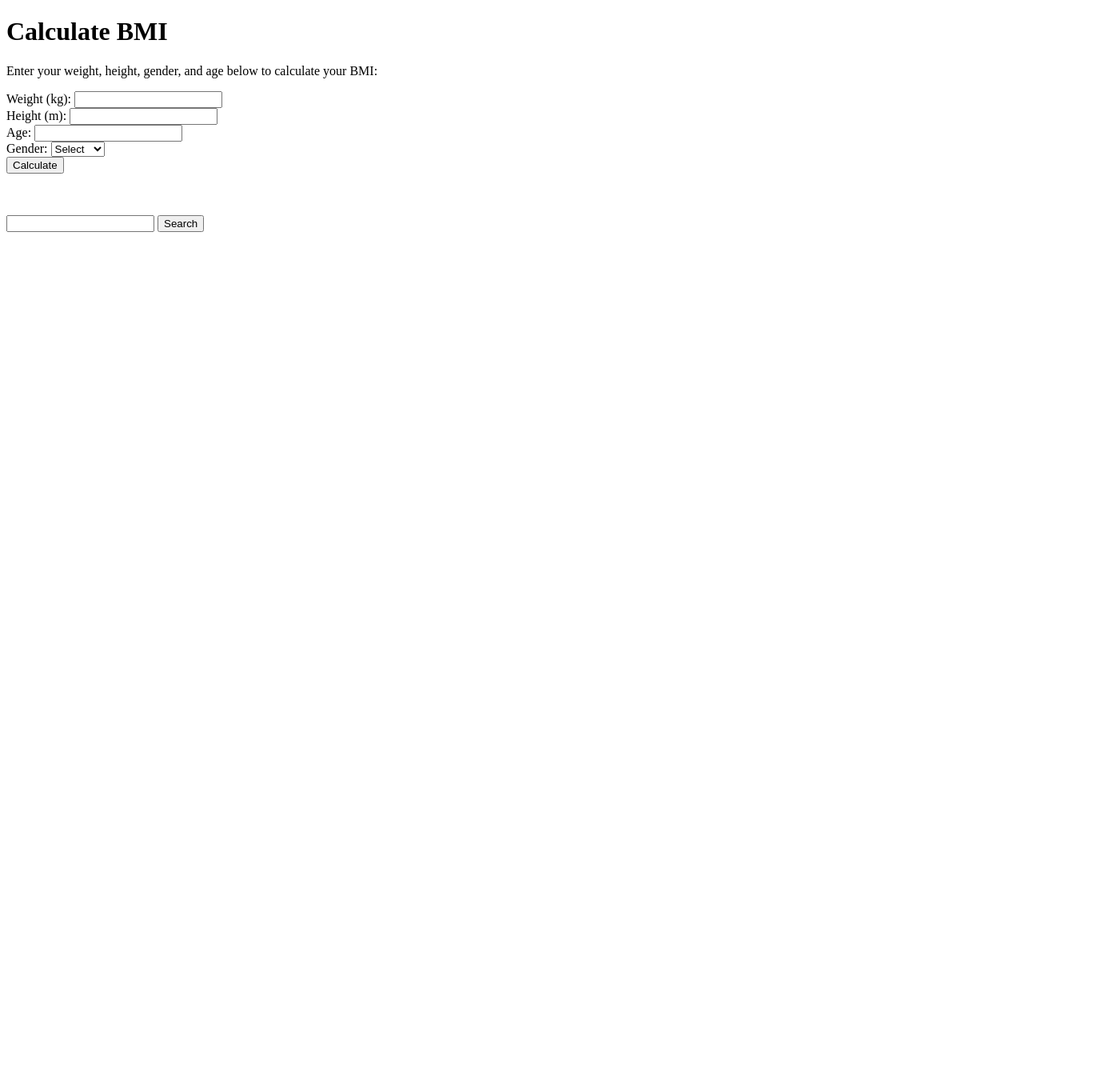
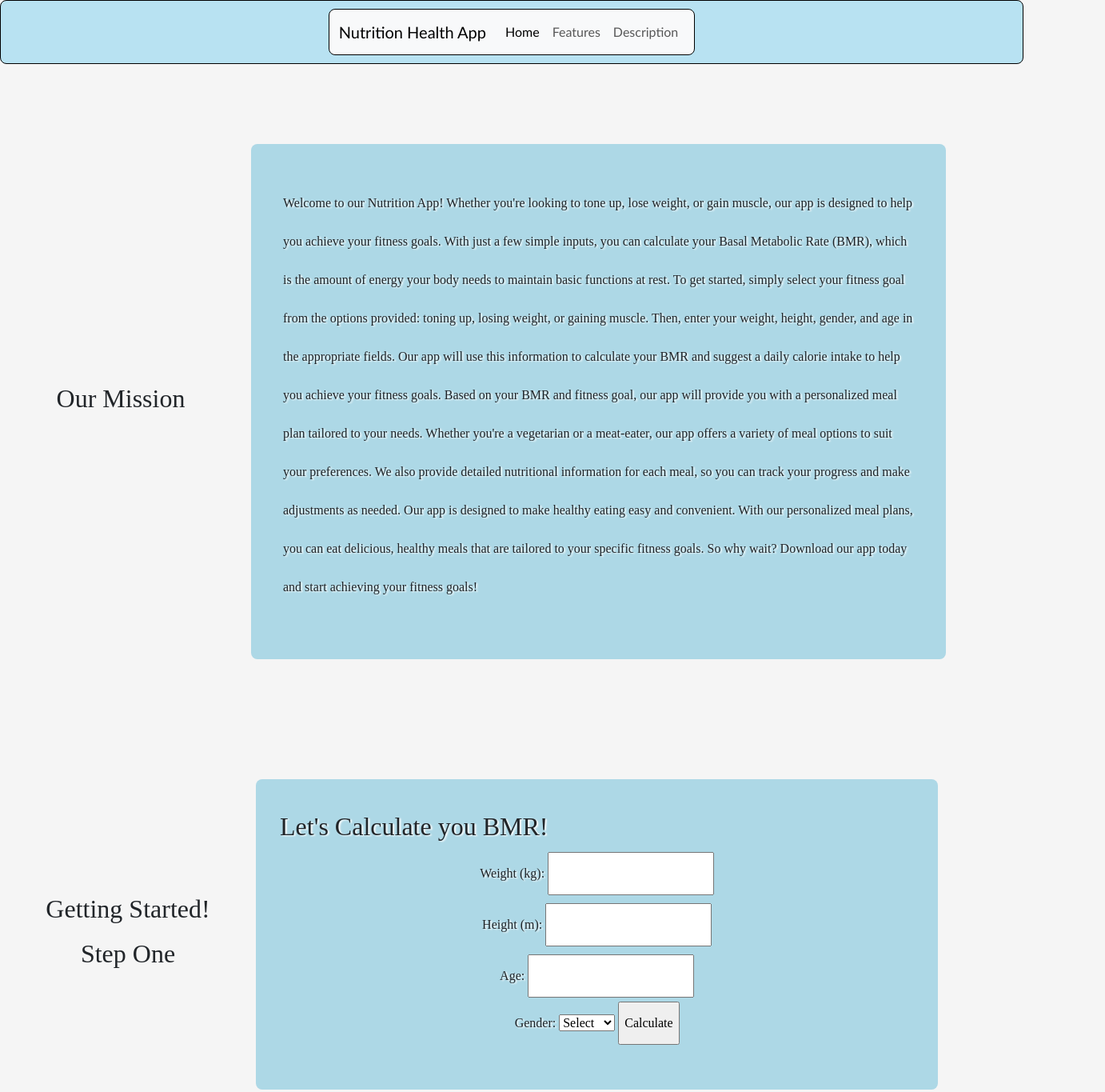
Before and after one commit to harold-fv/project-setup, a plain HTML site: page index.html in a window 1280 px wide. Shown: the top 1365 px of the page at 80% size, 1382 px wide, since content can reach past the window. Before the commit the page ends 800 px from the top, so only its background shows below. Drawn offline with nearby package versions, Linux system fonts and the light colour scheme.

Commit message:
added all the styling, all the bootstrap and layout of the website

```diff
--- a/assets/css/styles.css
+++ b/assets/css/styles.css
@@ -0,0 +1,75 @@
+body{
+    background-color: whitesmoke;
+    font-family: serif;
+    height: 2000px;
+}
+header{
+    display: flex;
+    justify-content: center;
+    padding: 10px 0;
+    background-color: #B8E2F2;
+    font-family: 'Gill Sans', 'Gill Sans MT', Calibri, 'Trebuchet MS', sans-serif;
+    border-radius: .5rem;
+    border: solid black 1px;
+    margin-bottom: 100px;
+}
+
+
+
+.item2{
+   line-height: 3rem;
+   padding: 40px 30px;
+   border-radius: .5rem;
+   background-color: lightblue;
+   text-shadow: white 2px 1px 2px;
+
+}
+
+.item1 {
+    display: flex;
+    align-items: center;
+    justify-content: center;
+}
+.p-margin {
+    padding: 10px;
+}
+.getStartMargin{
+    margin: 150px 0;
+}
+.grid-container{
+    display: flex;
+    flex-direction: column;
+    justify-content: center;
+    align-items: center;
+}
+
+.submit{
+    margin-top: 20px;
+    padding: 0 20px;
+    border-radius: 1rem;
+}
+.submit:hover {
+    background-color: grey;
+}
+
+.catagory{
+    margin: 5px;
+}
+.flex {
+    display: flex;
+    flex-direction: column;
+row-gap: 10px;
+}
+.navbar {
+    border-radius: .5rem;
+    border: black solid 1px;
+}
+
+.edemam, .nutrix {
+    display: flex;
+    justify-content: center;
+    align-items: center;
+    flex-direction: column;
+    margin: 90px;
+
+}
--- a/index.html
+++ b/index.html
@@ -5,31 +5,111 @@
     <meta http-equiv="X-UA-Compatible" content="IE=edge">
     <meta name="viewport" content="width=device-width, initial-scale=1.0">
     <title>Document</title>
+    <link rel="stylesheet" href="https://cdn.jsdelivr.net/npm/bootstrap@5.3.0-alpha1/dist/css/bootstrap.min.css">
+	<link href="https://cdn.jsdelivr.net/npm/bootstrap@5.3.0-alpha1/dist/css/bootstrap.min.css" rel="stylesheet" integrity="sha384-GLhlTQ8iRABdZLl6O3oVMWSktQOp6b7In1Zl3/Jr59b6EGGoI1aFkw7cmDA6j6gD" crossorigin="anonymous">
     <link rel="stylesheet" href="./assets/css/styles.css">
  </head>
  <body>
-   <h1>Calculate BMI</h1>
-  <p>Enter your weight, height, gender, and age below to calculate your BMI:</p>
-  <form>
+</head>
+<body>
+<header>
+
+	<nav class="navbar navbar-expand-lg bg-body-tertiary">
+		<div class="container-fluid">
+		  <a class="navbar-brand" href="#">Nutrition Health App</a>
+		  <button class="navbar-toggler" type="button" data-bs-toggle="collapse" data-bs-target="#navbarNavAltMarkup" aria-controls="navbarNavAltMarkup" aria-expanded="false" aria-label="Toggle navigation">
+			<span class="navbar-toggler-icon"></span>
+		  </button>
+		  <div class="collapse navbar-collapse" id="navbarNavAltMarkup">
+			<div class="navbar-nav">
+			  <a class="nav-link active" aria-current="page" href="#getStarted">Home</a>
+			  <a class="nav-link" href="#features">Features</a>
+			  <a class="nav-link" href="#description">Description</a>
+			</div>
+		  </div>
+		</div>
+	  </nav>
+</header>
+
+		<div class="row">
+
+			<div class="col-12 col-lg-3 item1">
+				<h2>Our Mission</h2>
+			</div>
+
+			<div class="col-12 col-lg-8 item2">
+				<p class="p-margin">Welcome to our Nutrition App! Whether you're looking to tone up, lose weight, or gain muscle, our app is designed to help you achieve your fitness goals. With just a few simple inputs, you can calculate your Basal Metabolic Rate (BMR), which is the amount of energy your body needs to maintain basic functions at rest.
+
+					To get started, simply select your fitness goal from the options provided: toning up, losing weight, or gaining muscle. Then, enter your weight, height, gender, and age in the appropriate fields. Our app will use this information to calculate your BMR and suggest a daily calorie intake to help you achieve your fitness goals.
+
+					Based on your BMR and fitness goal, our app will provide you with a personalized meal plan tailored to your needs. Whether you're a vegetarian or a meat-eater, our app offers a variety of meal options to suit your preferences. We also provide detailed nutritional information for each meal, so you can track your progress and make adjustments as needed.
+
+					Our app is designed to make healthy eating easy and convenient. With our personalized meal plans, you can eat delicious, healthy meals that are tailored to your specific fitness goals. So why wait? Download our app today and start achieving your fitness goals!</p>
+			</div>
+
+		</div>
+
+
+		<div class="row getStartMargin">
+			<div class="flex col-12 col-lg-3 item1">
+				<H2>Getting Started!</H2>
+				<h2>Step One</h2>
+			</div>
+
+			<div class="col-12 col-lg-8 item2">
+				<h2>Let's Calculate you BMR!</h2>
+		<form id="bmrCalcForm" action="submitBMR">
+
+				<div class="grid-container">
+					<div class="catagory">
 						<label for="weight">Weight (kg):</label>
 						<input type="number" id="weight" name="weight" required>
-    <br>
+					</div>
+
+					<div class="catagory">
 						<label for="height">Height (m):</label>
 						<input type="number" id="height" name="height" required>
-    <br>
+					</div>
+
+					<div class="catagory">
 						<label for="age">Age:</label>
 						<input type="number" id="age" name="age" required>
-    <br>
+					</div>
+					<div>
 						<label for="gender">Gender:</label>
 						<select id="gender" name="gender" required>
 						<option value="">Select</option>
 						<option value="male">Male</option>
 						<option value="female">Female</option>
 						</select>
-    <br>
 						<input type="button" value="Calculate" onclick="bmrbmicalc()">
+						<p id="result"></p>
+					</div>
+
+				</div>
 		</form>
-  <p id="result"></p>
+
+	</div>
+</div>
+	<!-- this is the nutrition ix api  -->
+<div class="row">
+
+	<div class="nutrix">
+		<input type="text" id="searchInput">
+		<button id="searchBtn">Search</button>
+		<div id="searchResult"></div>
+	</div>
+
+</div>
+
+
+
+
+
+
+
+
+	<script src="https://cdn.jsdelivr.net/npm/bootstrap@5.3.0-alpha1/dist/js/bootstrap.bundle.min.js" integrity="sha384-w76AqPfDkMBDXo30jS1Sgez6pr3x5MlQ1ZAGC+nuZB+EYdgRZgiwxhTBTkF7CXvN" crossorigin="anonymous"></script>
 
   <!-- <h1>Edamam API Demo</h1>
     <label for="ingredient">Enter an ingredient:</label>
@@ -68,14 +148,6 @@
   <span id="displayBmr"></span>
 </div> -->
 
-<br>
-<br>
-<!-- this is the nutrition ix api  -->
-<div class="nutrix">
-  <input type="text" id="searchInput">
-  <button id="searchBtn">Search</button>
-  <div id="searchResult"></div>
-</div>
 
 
   <script src="./assets/js/script.js"></script>
```
Lines whose indentation alone changed are shown as unchanged.
